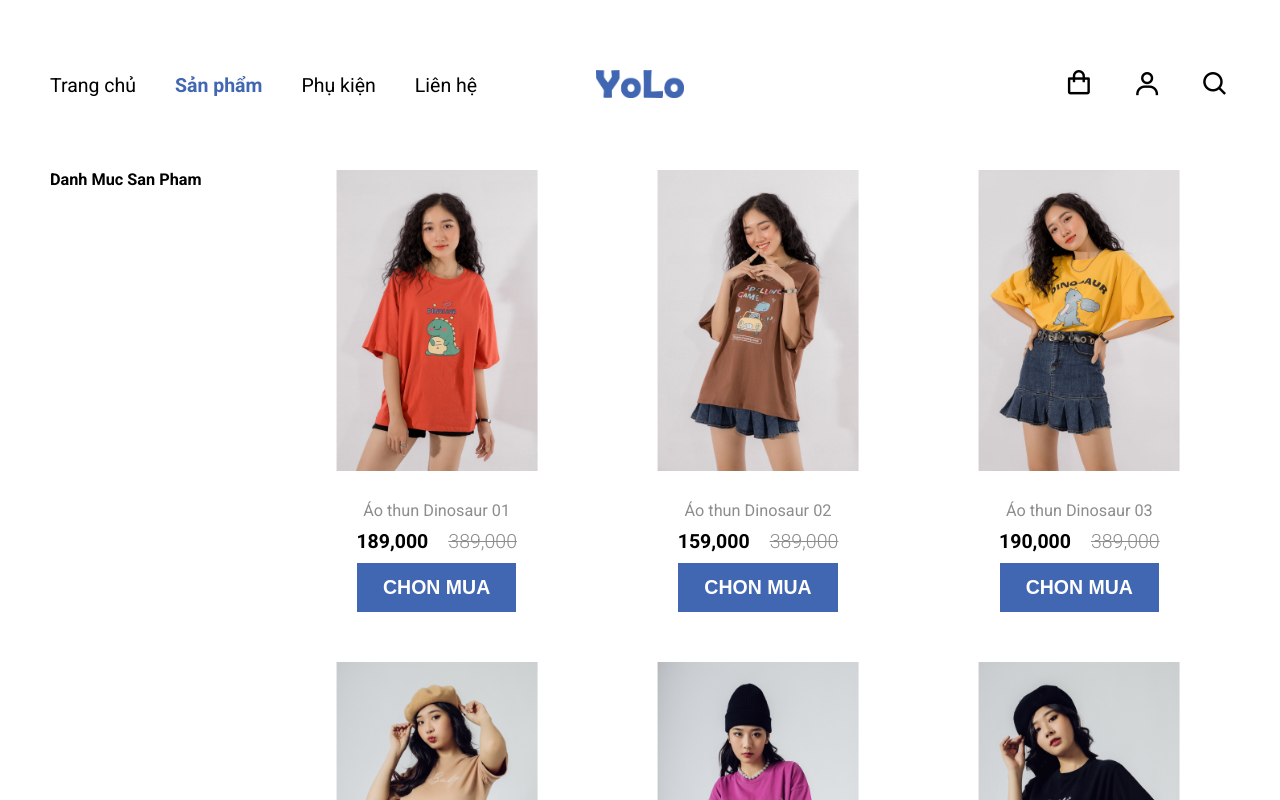
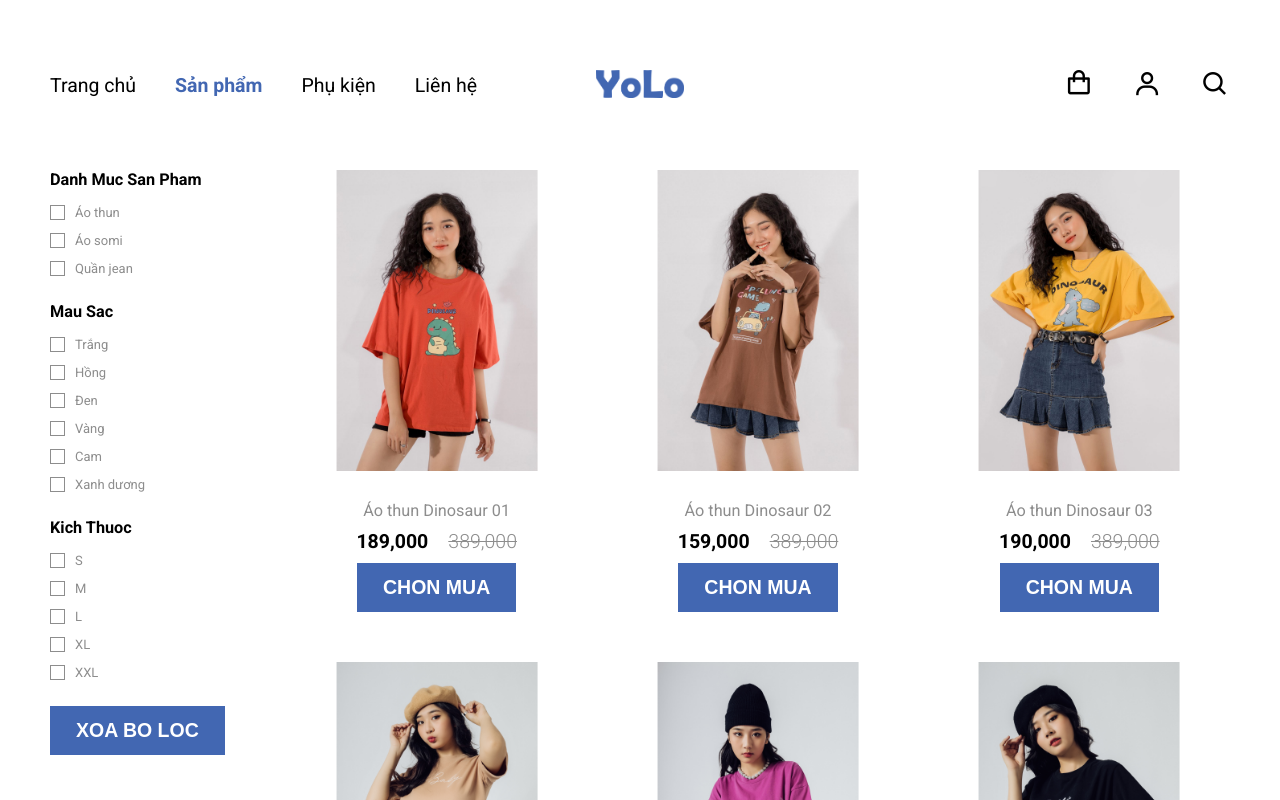
Before and after one commit to GiaHieu27/Cloth_shop, a React (Create React App) app in the folder client/: page /catalog in a window 1280 px wide. Shown: the top 800 px of the page. Built offline with nearby package versions, Linux system fonts and the light colour scheme.

Commit message:
add filter product

```diff
--- /dev/null
+++ b/client/src/assets/fake-data/category.js
@@ -0,0 +1,16 @@
+const category = [
+  {
+    display: "Áo thun",
+    categorySlug: "ao-thun",
+  },
+  {
+    display: "Áo somi",
+    categorySlug: "ao-somi",
+  },
+  {
+    display: "Quần jean",
+    categorySlug: "quan-jean",
+  },
+];
+
+export default category;
--- /dev/null
+++ b/client/src/assets/fake-data/product-color.js
@@ -0,0 +1,28 @@
+const colors = [
+  {
+    display: "Trắng",
+    color: "white",
+  },
+  {
+    display: "Hồng",
+    color: "pink",
+  },
+  {
+    display: "Đen",
+    color: "black",
+  },
+  {
+    display: "Vàng",
+    color: "yellow",
+  },
+  {
+    display: "Cam",
+    color: "orange",
+  },
+  {
+    display: "Xanh dương",
+    color: "blue",
+  },
+];
+
+export default colors;
--- /dev/null
+++ b/client/src/assets/fake-data/product-size.js
@@ -0,0 +1,24 @@
+const size = [
+  {
+    display: "S",
+    size: "s",
+  },
+  {
+    display: "M",
+    size: "m",
+  },
+  {
+    display: "L",
+    size: "l",
+  },
+  {
+    display: "XL",
+    size: "xl",
+  },
+  {
+    display: "XXL",
+    size: "xxl",
+  },
+];
+
+export default size;
--- a/client/src/assets/fake-data/products.js
+++ b/client/src/assets/fake-data/products.js
@@ -1,6 +1,6 @@
 import product_01_image_01 from "../images/products/product-01 (1).jpg";
 import product_01_image_02 from "../images/products/product-01 (2).jpg";
-// import product_01_image_03  '../images/products/product-01 (3).jpg')
+
 import product_02_image_01 from "../images/products/product-02 (1).jpg";
 import product_02_image_02 from "../images/products/product-02 (2).jpg";
 
--- a/client/src/components/Button.jsx
+++ b/client/src/components/Button.jsx
@@ -1,6 +1,6 @@
 import PropTypes from "prop-types";
 
-function Button({ backgroundColor, icon, onclick, ...props }) {
+function Button({ backgroundColor, icon, ...props }) {
   const bg = backgroundColor ? `bg-${backgroundColor}` : "bg-main";
   const size = props.size ? "btn-" : "";
   const animate = props.animate ? "btn-animate" : "";
@@ -8,7 +8,7 @@ function Button({ backgroundColor, icon, onclick, ...props }) {
   return (
     <button
       className={`btn ${bg} ${animate} ${size} `}
-      onClick={onclick ? onclick() : null}
+      onClick={props.onClick ? () => props.onClick() : null}
     >
       <span className="btn_txt">{props.children}</span>
       {icon ? (
--- /dev/null
+++ b/client/src/components/CheckBox.jsx
@@ -0,0 +1,31 @@
+import { useRef } from "react";
+import PropTypes from "prop-types";
+
+function CheckBox({ label, checked, onChange }) {
+  const inputRef = useRef(null);
+  const handleChange = () => {
+    if (onChange) onChange(inputRef.current);
+  };
+
+  return (
+    <label className="checkbox">
+      <input
+        type="checkbox"
+        onChange={() => handleChange()}
+        checked={checked}
+        ref={inputRef}
+      />
+      <span className="checkbox_checkmark">
+        <i className="bx bx-check"></i>
+      </span>
+      {label}
+    </label>
+  );
+}
+
+CheckBox.propTypes = {
+  label: PropTypes.string.isRequired,
+  checked: PropTypes.bool,
+};
+
+export default CheckBox;
--- a/client/src/pages/Catalog.jsx
+++ b/client/src/pages/Catalog.jsx
@@ -1,22 +1,161 @@
+import { useCallback, useEffect, useState } from "react";
+
 import Helmet from "../components/Helmet";
 import Grid from "../components/Grid";
 import ProductCard from "../components/ProductCard";
+import CheckBox from "../components/CheckBox";
+import Button from "../components/Button";
+
 import productData from "../assets/fake-data/products";
+import category from "../assets/fake-data/category";
+import productColor from "../assets/fake-data/product-color";
+import productSize from "../assets/fake-data/product-size";
 
 function Catalog() {
+  const initFilters = {
+    categories: [],
+    colors: [],
+    sizes: [],
+  };
+  const productList = productData.getAllProducts();
+
+  const [products, setProducts] = useState(productList);
+  const [filter, setFilter] = useState(initFilters);
+
+  const filterSelect = (type, checked, item) => {
+    if (checked) {
+      switch (type) {
+        case "CATEGORY":
+          setFilter({
+            ...filter,
+            categories: [...filter.categories, item.categorySlug],
+          });
+          break;
+        case "COLOR":
+          setFilter({ ...filter, colors: [...filter.colors, item.color] });
+          break;
+        case "SIZE":
+          setFilter({ ...filter, sizes: [...filter.sizes, item.size] });
+          break;
+        default:
+          return filter;
+      }
+    } else {
+      switch (type) {
+        case "CATEGORY":
+          const newCategory = filter.categories.filter(
+            (e) => e !== item.categorySlug
+          );
+          setFilter({ ...filter, categories: newCategory });
+          break;
+        case "COLOR":
+          const newColor = filter.colors.filter((e) => e !== item.color);
+          setFilter({ ...filter, colors: newColor });
+          break;
+        case "SIZE":
+          const newSize = filter.sizes.filter((e) => e !== item.size);
+          setFilter({ ...filter, sizes: newSize });
+          break;
+        default:
+          return filter;
+      }
+    }
+  };
+
+  const updateProducts = useCallback(() => {
+    let temp = productList;
+
+    if (filter.categories.length > 0) {
+      temp = temp.filter((e) => filter.categories.includes(e.categorySlug));
+    }
+    if (filter.colors.length > 0) {
+      temp = temp.filter((e) => {
+        const check = e.colors.find((color) => filter.colors.includes(color));
+        return check !== undefined;
+      });
+    }
+    if (filter.sizes.length > 0) {
+      temp = temp.filter((e) => {
+        const check = e.size.find((size) => filter.sizes.includes(size));
+        return check !== undefined;
+      });
+    }
+    setProducts(temp);
+  }, [filter, productList]);
+
+  useEffect(() => {
+    updateProducts();
+  }, [updateProducts]);
+
+  console.log(filter);
+
   return (
     <Helmet title="San pham">
       <div className="catalog">
         <div className="catalog_filter">
           <div className="catalog_filter_widget">
             <div className="catalog_filter_widget_title">danh muc san pham</div>
-            <div className="catalog_filter_widget_content"></div>
+            <div className="catalog_filter_widget_content">
+              {category.map((item, i) => (
+                <div className="catalog_filter_widget_content_item" key={i}>
+                  <CheckBox
+                    label={item.display}
+                    onChange={(input) =>
+                      filterSelect("CATEGORY", input.checked, item)
+                    }
+                    checked={filter.categories.includes(item.categorySlug)}
+                  />
+                </div>
+              ))}
+            </div>
+          </div>
+
+          <div className="catalog_filter_widget">
+            <div className="catalog_filter_widget_title">mau sac</div>
+            <div className="catalog_filter_widget_content">
+              {productColor.map((item, i) => (
+                <div className="catalog_filter_widget_content_item" key={i}>
+                  <CheckBox
+                    label={item.display}
+                    onChange={(input) =>
+                      filterSelect("COLOR", input.checked, item)
+                    }
+                    checked={filter.colors.includes(item.color)}
+                  />
+                </div>
+              ))}
+            </div>
+          </div>
+
+          <div className="catalog_filter_widget">
+            <div className="catalog_filter_widget_title">kich thuoc</div>
+            <div className="catalog_filter_widget_content">
+              {productSize.map((item, i) => (
+                <div className="catalog_filter_widget_content_item" key={i}>
+                  <CheckBox
+                    label={item.display}
+                    onChange={(input) =>
+                      filterSelect("SIZE", input.checked, item)
+                    }
+                    checked={filter.sizes.includes(item.size)}
+                  />
+                </div>
+              ))}
+            </div>
+          </div>
+
+          <div className="catalog_filter_widget">
+            <div className="catalog_filter_widget_content">
+              <Button size="sm" onClick={() => setFilter(initFilters)}>
+                Xoa bo loc
+              </Button>
+            </div>
           </div>
         </div>
 
         <div className="catalog_content">
           <Grid col={3} mdCol={2} smCol={1} gap={20}>
-            {productData.getAllProducts().map((product, i) => (
+            {products.map((product, i) => (
               <ProductCard
                 key={i}
                 img01={product.image01}
--- a/client/src/sass/components/_all.scss
+++ b/client/src/sass/components/_all.scss
@@ -6,3 +6,4 @@
 @import "./policy";
 @import "./productCard";
 @import "./catalog";
+@import "./checkbox";
--- /dev/null
+++ b/client/src/sass/components/_checkbox.scss
@@ -0,0 +1,38 @@
+.checkbox {
+  @include flex(center, flex-start);
+  cursor: pointer;
+
+  &:hover {
+    color: $main-color;
+  }
+
+  input {
+    position: absolute;
+    opacity: 0;
+    height: 0;
+    width: 0;
+    cursor: pointer;
+  }
+
+  &_checkmark {
+    margin-right: 10px;
+    height: 15px;
+    width: 15px;
+    border: 1px solid $txt-second-color;
+
+    i {
+      transform: scale(0);
+      transition: transform 0.3s ease;
+    }
+  }
+
+  input:checked ~ &_checkmark {
+    background-color: $main-color;
+    border: 1px solid $main-color;
+    color: $txt-white;
+
+    & > i {
+      transform: scale(1);
+    }
+  }
+}
```
